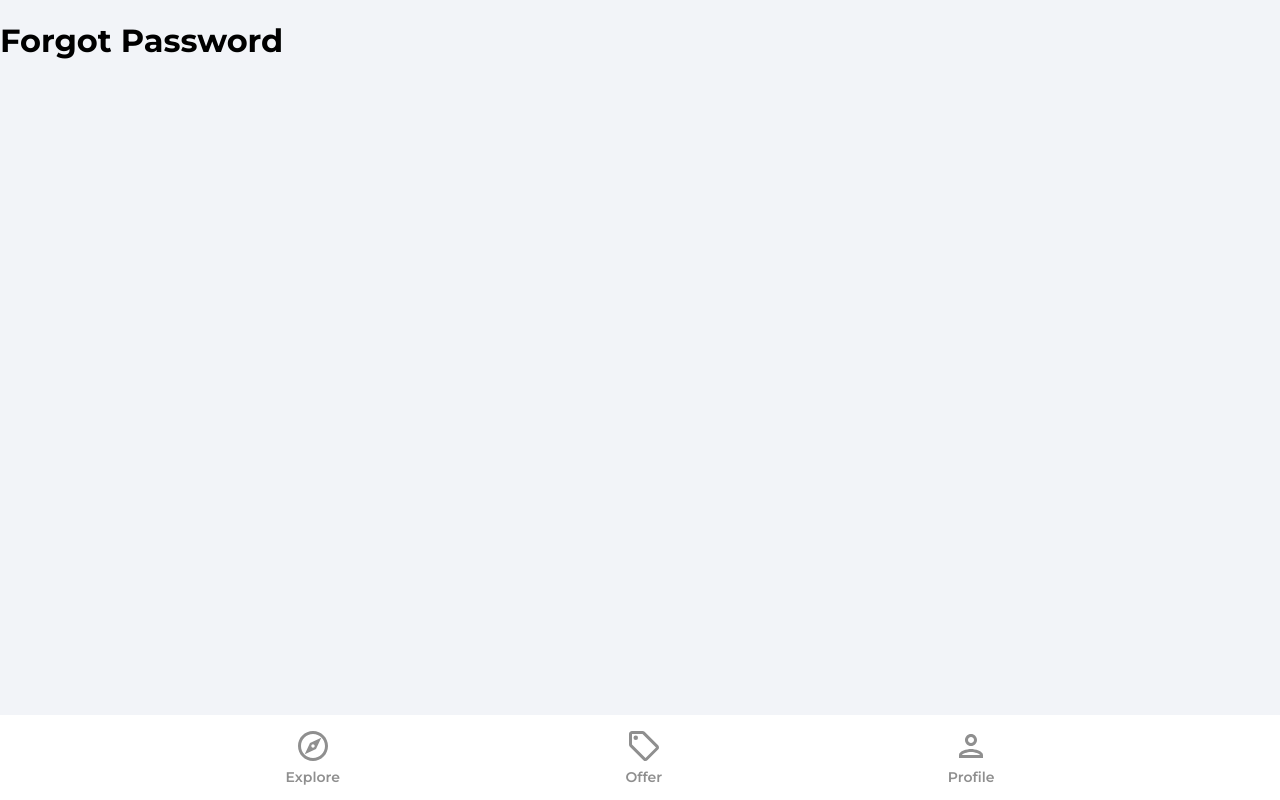
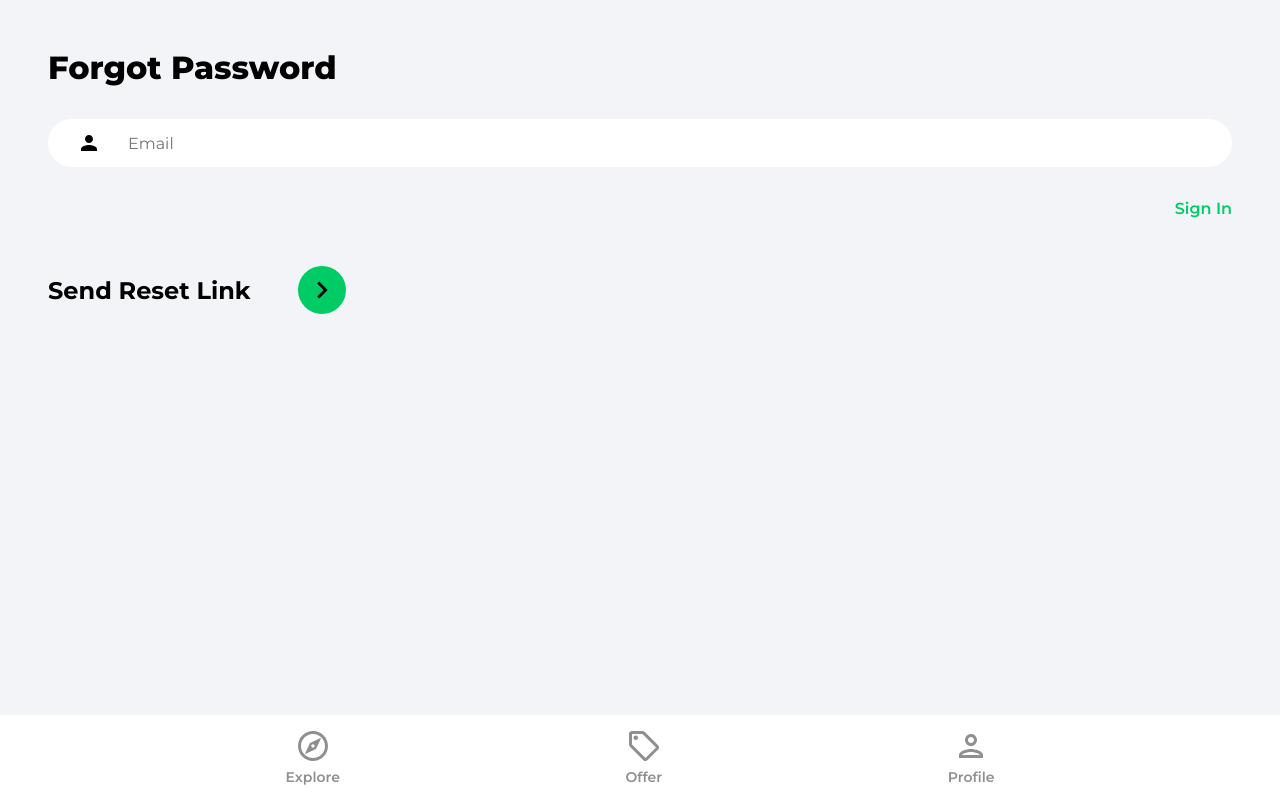
Before and after one commit to stefanintech/studioscape, a React (Create React App) app: page /forgot-password in a window 1280 px wide. Built offline with nearby package versions, Linux system fonts and the light colour scheme.

Commit message:
implement forgot password feature

```diff
--- a/src/pages/ForgotPassword.jsx
+++ b/src/pages/ForgotPassword.jsx
@@ -1,6 +1,45 @@
+import { useState } from "react"
+import { Link } from "react-router-dom"
+import {getAuth, getauth, sendPasswordResetEmail} from 'firebase/auth'
+import {toast} from 'react-toastify'
+import {ReactComponent as ArrowRightIcon} from '../assets/svg/keyboardArrowRightIcon.svg'
+
 function ForgotPassword() {
+    const [email, setEmail] = useState('')
+
+    const onChange = e => setEmail(e.target.value)
+
+    const onSubmit = async (e) => {
+      e.preventDefault()
+
+      try {
+        const auth = getAuth()
+        await sendPasswordResetEmail(auth, email)
+        toast.success('Email was sent')
+      } catch (error) {
+        toast.error('Could not send reset email')
+      }
+    }
+
     return (
-      <h1>Forgot Password</h1>
+      <div className="pageContainer">
+        <header>
+          <p className="pageHeader">Forgot Password</p>
+        </header>
+
+        <main>
+          <form onSubmit={onSubmit}>
+            <input type="email" className="emailInput" placeholder="Email" id="email" value={email} onChange={onChange} />
+            <Link className="forgotPasswordLink" to='/sign-in'>Sign In</Link>
+            <div className="signInBar">
+              <div className="signInText">Send Reset Link</div>
+              <button className="signInButton">
+                <ArrowRightIcon fill="#fffff" width='34px' height='34px' />
+              </button>
+            </div>
+          </form>
+        </main>
+      </div>
     )
   }
 
```
